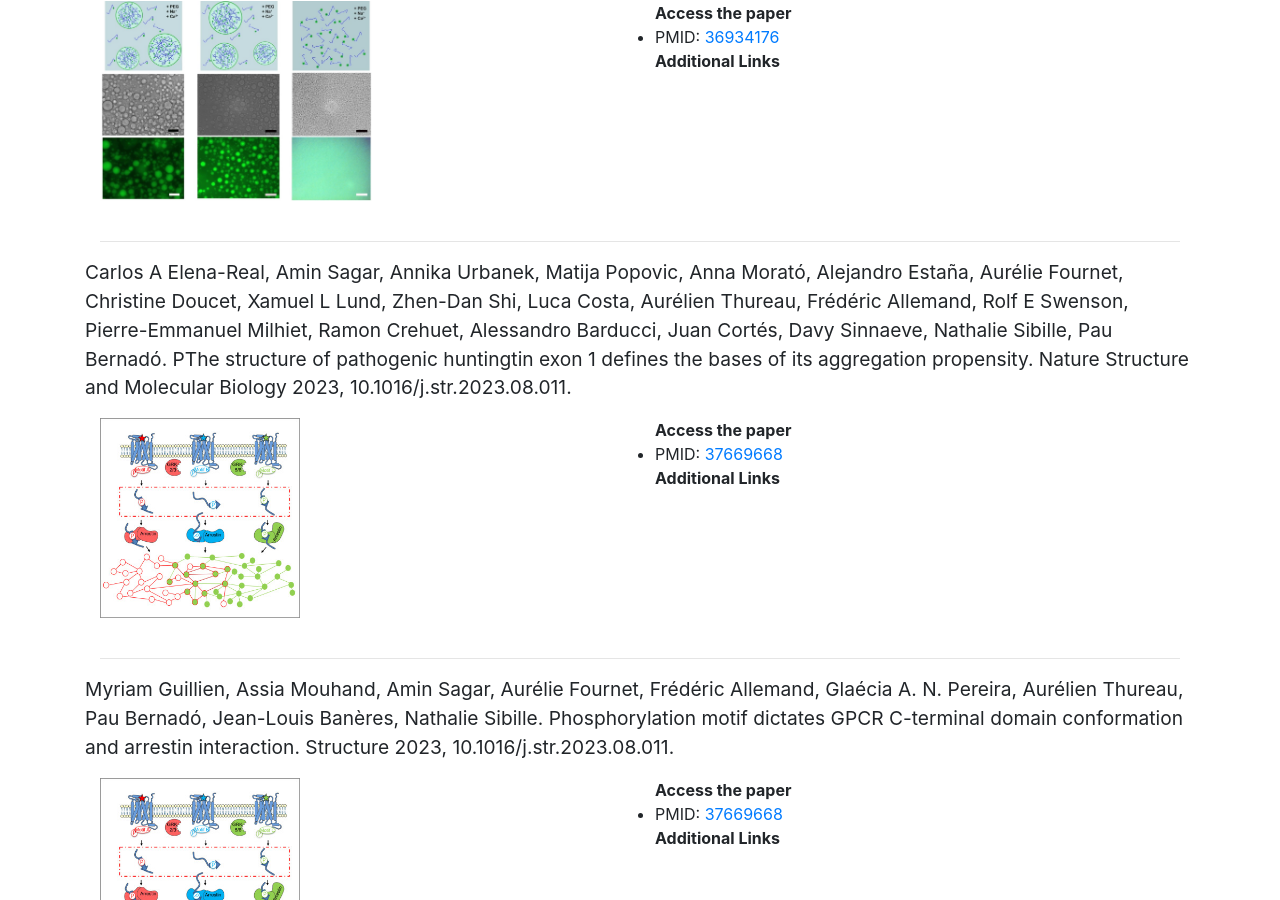
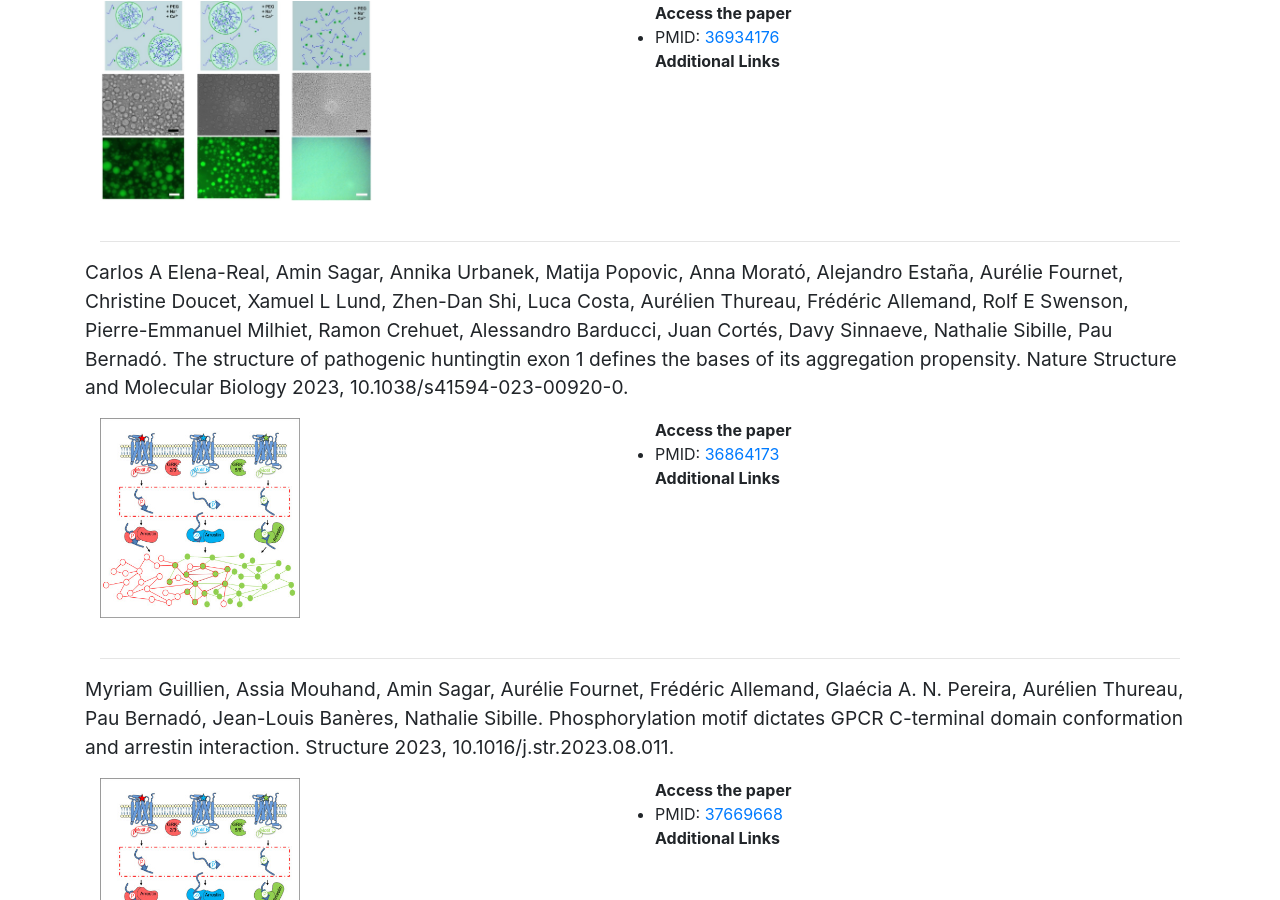
Before and after one commit to aminsagar/aminsagar.github.io, a Jekyll site: the page built from publications/index.html, in a window 1280 px wide and 900 px high, scrolled down 977 px. Built offline with Jekyll 4.4.1, drawn with Linux system fonts in a browser that asks for light colours; nearby versions of some CDN libraries; comment, search, counter and statistics services are not loaded.

Commit message:
Update publications.yml

```diff
--- a/_data/publications.yml
+++ b/_data/publications.yml
@@ -69,10 +69,10 @@
   pmid: '36934176'
 
 
-- citation: "Carlos A Elena-Real, Amin Sagar, Annika Urbanek, Matija Popovic, Anna Morató, Alejandro Estaña, Aurélie Fournet, Christine Doucet, Xamuel L Lund, Zhen-Dan Shi, Luca Costa, Aurélien Thureau, Frédéric Allemand, Rolf E Swenson, Pierre-Emmanuel Milhiet, Ramon Crehuet, Alessandro Barducci, Juan Cortés, Davy Sinnaeve, Nathalie Sibille, Pau Bernadó. PThe structure of pathogenic huntingtin exon 1 defines the bases of its aggregation propensity. Nature Structure and Molecular Biology 2023, 10.1016/j.str.2023.08.011."
+- citation: "Carlos A Elena-Real, Amin Sagar, Annika Urbanek, Matija Popovic, Anna Morató, Alejandro Estaña, Aurélie Fournet, Christine Doucet, Xamuel L Lund, Zhen-Dan Shi, Luca Costa, Aurélien Thureau, Frédéric Allemand, Rolf E Swenson, Pierre-Emmanuel Milhiet, Ramon Crehuet, Alessandro Barducci, Juan Cortés, Davy Sinnaeve, Nathalie Sibille, Pau Bernadó. The structure of pathogenic huntingtin exon 1 defines the bases of its aggregation propensity. Nature Structure and Molecular Biology 2023, 10.1038/s41594-023-00920-0."
   date: '2023'
   image: '/static/img/pub/Structure_GPCR.jpg'
-  pmid: '37669668'
+  pmid: '36864173'
 
 - citation: "Myriam Guillien, Assia Mouhand, Amin Sagar, Aurélie Fournet, Frédéric Allemand, Glaécia A. N. Pereira, Aurélien Thureau, Pau Bernadó, Jean-Louis Banères, Nathalie Sibille. Phosphorylation motif dictates GPCR C-terminal domain conformation and arrestin interaction. Structure 2023, 10.1016/j.str.2023.08.011."
   date: '2023'
```
